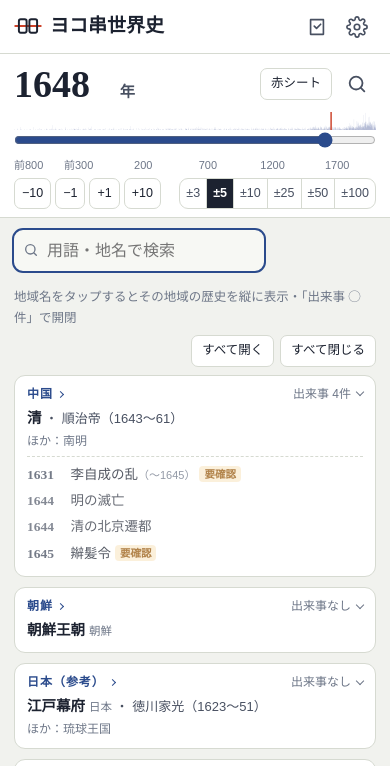
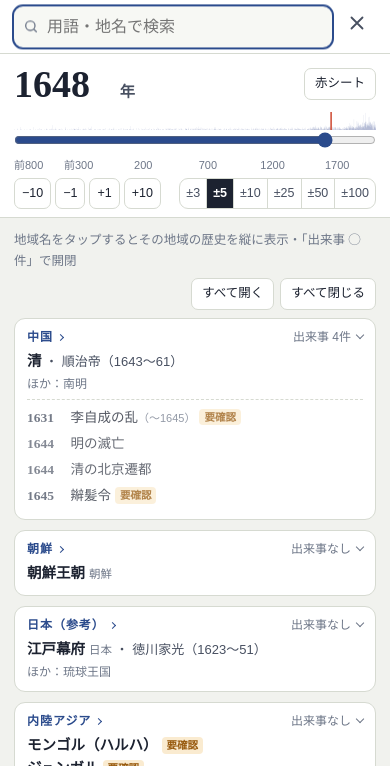
Before and after one commit to centredelmundo/-, a website with bundled scripts: page index.html in a window 390 px wide. Both pictures are taken after a click on the button "用語・地名で検索". Shown: the top 766 px of the page. Built offline with nearby package versions, Linux system fonts and the light colour scheme; a web font is replaced by a local one.

Commit message:
Search from any tab in the header and open details from search
- A term/place search box now sits at the top right on every tab (a
  search button that expands across the header on phones). It replaces
  the timeline's own search box.
- Picking an event, ruler or polity opens its detail/summary sheet
  right away; on the timeline it also moves to that year and marks the
  row as before. Places still jump to the map.

Co-Authored-By: Claude Opus 5.5 <noreply@anthropic.com>
Claude-Session: https://claude.ai/code/session_01Tu2rRbaSegXSA5R3zeK93g

```diff
--- a/css/app.css
+++ b/css/app.css
@@ -112,7 +112,26 @@ body::before { content: ""; position: fixed; inset: 0 0 auto; height: env(safe-a
 .tabs a.on { background: var(--ai-soft); color: var(--ai); font-weight: 700; }
 .count { font-style: normal; font-size: 11px; background: var(--shu); color: #fff; border-radius: 999px; padding: 0 6px; margin-left: 4px; font-weight: 700; }
 .count:empty { display: none; }
-.appbar .tools { margin-left: auto; display: flex; gap: 2px; }
+.appbar .tools { margin-left: auto; display: flex; gap: 2px; align-items: center; }
+/* 画面右上の検索欄（どの画面にも出す。PCは小さめの入力欄、スマホは虫めがねのボタン） */
+.gsearch { margin-right: 6px; }
+.gsearch input { width: 200px; padding: 5px 10px 5px 30px; font-size: 13.5px; transition: width .15s; }
+.gsearch input:focus { width: 260px; }
+.gsearch .suggest { width: min(400px, 92vw); max-height: min(420px, 70vh); }
+.gsearch-btn { display: none; }
+@media (max-width: 1099px) and (min-width: 860px) { .gsearch input { width: 150px; } .gsearch input:focus { width: 220px; } }
+@media (max-width: 859px) {
+  .gsearch { display: none; }
+  .gsearch-btn { display: inline-grid; }
+  /* 虫めがねを押すと、ヘッダーいっぱいに検索欄を出す */
+  .appbar.searching .gsearch { display: block; position: absolute; left: var(--gutter); right: calc(var(--gutter-r) + 44px); top: 50%; transform: translateY(-50%); margin: 0; }
+  .appbar.searching .gsearch input { width: 100%; font-size: 16px; }
+  .appbar.searching .gsearch .suggest { left: 0; right: auto; width: calc(100vw - var(--gutter) - var(--gutter-r)); }
+  .appbar.searching .brand { visibility: hidden; }
+  .appbar.searching .tools > a { display: none; }
+  .gsearch-btn .i-close, .appbar.searching .gsearch-btn .i-find { display: none; }
+  .appbar.searching .gsearch-btn .i-close { display: inline; }
+}
 .tabbar { display: none; }
 main#view { min-height: calc(100vh - var(--appbar-h)); }
 .page { max-width: 1240px; margin: 0 auto; padding: 18px var(--gutter-r) 40px var(--gutter); display: grid; gap: 16px; }
--- a/js/main.js
+++ b/js/main.js
@@ -5,8 +5,9 @@ import { $, $$, esc, toast, clamp, debounce } from './core/util.js';
 import { getProgress, onProgress, star } from './core/progress.js';
 import { dueItems } from './core/srs.js';
 import { build, questionsForEvent } from './core/quizgen.js';
-import { LOGO, ICON } from './views/common.js';
+import { LOGO, ICON, openEvent } from './views/common.js';
 import { openTerm, openWord } from './views/terms.js';
+import { wireSearch } from './views/search.js';
 import * as timeline from './views/timeline.js';
 import * as mapView from './views/map.js';
 import * as quiz from './views/quiz.js';
@@ -64,6 +65,8 @@ function shell() {
     <a class="brand" href="#timeline">${LOGO}<span>ヨコ串世界史</span></a>
     <nav class="tabs" aria-label="画面">${TABS.map(([k, n]) => `<a href="#${k}" data-tab="${k}">${n}${k === 'review' ? '<i class="count" data-due></i>' : ''}</a>`).join('')}</nav>
     <div class="tools">
+      <div class="search gsearch" id="gSearchBox"><span>${ICON.search}</span><input type="search" id="gSearch" placeholder="用語・地名で検索" autocomplete="off" aria-label="用語・地名で検索（どの画面からでも）" enterkeyhint="search"><div class="suggest" id="gSuggest" hidden></div></div>
+      <button class="iconbtn gsearch-btn" id="gSearchBtn" type="button" title="用語・地名で検索" aria-label="用語・地名で検索" aria-expanded="false"><span class="i-find">${ICON.search}</span><span class="i-close">${ICON.close}</span></button>
       <a class="iconbtn" href="#data" data-tab="data" title="データ確認" aria-label="データ確認">${ICON.data}</a>
       <a class="iconbtn" href="#settings" data-tab="settings" title="設定" aria-label="設定">${ICON.settings}</a>
     </div>
@@ -104,6 +107,33 @@ function route() {
   }
 }
 
+/**
+ * 画面右上の「用語・地名で検索」。どの画面からでも使える。
+ * 出来事・人物・王朝を選ぶとその概要（出来事は詳細）を開く。ヨコ年表を見ているときは、その年へ動かして行に印も付ける。
+ * 地名・「地図」を選ぶと勢力図のその場所へ。一問一答は文全体のシート。
+ * スマホ（幅が狭いとき）は虫めがねのボタンで、ヘッダーいっぱいの検索欄を開く
+ */
+function wireGlobalSearch() {
+  const bar = $('.appbar'), input = $('#gSearch'), btn = $('#gSearchBtn');
+  const close = () => { bar.classList.remove('searching'); btn.setAttribute('aria-expanded', 'false'); };
+  btn.addEventListener('click', () => {
+    const on = !bar.classList.contains('searching');
+    bar.classList.toggle('searching', on); btn.setAttribute('aria-expanded', String(on));
+    if (on) input.focus(); else input.blur();
+  });
+  input.addEventListener('keydown', e => { if (e.key === 'Escape') { close(); input.blur(); } });
+  input.addEventListener('blur', () => setTimeout(() => { if (document.activeElement !== input && !input.value) close(); }, 220));
+  wireSearch(app, input, $('#gSuggest'), {
+    onTerm: it => {
+      if (app.current === 'timeline') timeline.showHit(app, it);
+      if (it.ev) openEvent(app, it.ev);
+      else if (it.ref) openTerm(app, it.ref.key);
+    },
+    onPlace: ({ spec, year }) => app.showOnMap(spec, year),
+    onPick: () => { input.value = ''; close(); }
+  });
+}
+
 async function boot() {
   app.applyTheme();
   shell();
@@ -130,6 +160,7 @@ async function boot() {
     if (t.dataset.term) openTerm(app, t.dataset.term);
     else openWord(app, t.dataset.word, app.db.ichimon?.byId.get(t.dataset.ich) || null);
   });
+  wireGlobalSearch();
   route();
   updateDue();
   onProgress(updateDue);
--- a/js/views/search.js
+++ b/js/views/search.js
@@ -1,4 +1,4 @@
-// 検索欄の候補（ヨコ年表の「用語・地名で検索」と、勢力図の「地名で探す」で使う）
+// 検索欄の候補（画面右上の「用語・地名で検索」と、勢力図の「地名で探す」で使う）
 import { $$, esc, fmtYear, debounce, clamp } from '../core/util.js';
 import { base } from '../core/normalize.js';
 import { searchPlaces, periodText, placesOf, PLACE_KIND } from '../core/places.js';
@@ -30,8 +30,8 @@ export function wireSearch(app, input, box, { terms = true, onTerm, onPlace, onP
     if (terms) {
       const rest = evs.map(e => ({ y: e.year, label: e.title, tag: e.image ? '写真' : '出来事', ev: e, map: placesOf(e).length > 0 }));
       rest.sort((a, b) => (b.tag === '写真') - (a.tag === '写真'));
-      for (const r of db.rulers) if ([r.name, ...r.aliases].some(t => base(t).includes(q))) rest.push({ y: r.from, label: `${r.name}（${r.from}〜${r.to}）`, tag: '人物' });
-      for (const p of db.polities) if ([p.name, ...p.aliases].some(t => base(t).includes(q))) rest.push({ y: p.start, label: `${p.name}（${fmtYear(p.start)}〜${fmtYear(p.end)}）`, tag: '王朝・国家' });
+      for (const r of db.rulers) if ([r.name, ...r.aliases].some(t => base(t).includes(q))) rest.push({ y: r.from, label: `${r.name}（${r.from}〜${r.to}）`, tag: '人物', ref: r });
+      for (const p of db.polities) if ([p.name, ...p.aliases].some(t => base(t).includes(q))) rest.push({ y: p.start, label: `${p.name}（${fmtYear(p.start)}〜${fmtYear(p.end)}）`, tag: '王朝・国家', ref: p });
       items.push(...rest.slice(0, 30));
       // 読み込んだ一問一答の文からも探す（アプリのデータにない語でも見つかる）
       for (const it of searchIchimon(db.ichimon, input.value)) items.push({ y: it.y, label: snippet(it, input.value), tag: '一問一答', ich: it });
--- a/js/views/timeline.js
+++ b/js/views/timeline.js
@@ -2,7 +2,6 @@
 import { $, $$, esc, fmtYear, clamp, toast } from '../core/util.js';
 import { renderCards, densitySvg, ganttSvg, openEvent, openPolity, openIchimon, wireSheet, holdRepeat, ICON } from './common.js';
 import { ZoneMap, polityColor } from './mapcore.js';
-import { wireSearch } from './search.js';
 
 let state = null;
 
@@ -19,7 +18,6 @@ export function render(app, el) {
     <div class="year-big"><input id="tlYear" inputmode="numeric" aria-label="年" value="${fmtYear(app.year)}"><small>年</small></div>
     <div class="yb-mobile">
       <button class="btn small" id="tlSheet2" type="button" aria-pressed="false">赤シート</button>
-      <button class="iconbtn" id="tlSearchBtn" type="button" aria-label="用語で検索">${ICON.search}</button>
     </div>
     <div class="yb-ctrl">
       <div class="yb-steps">
@@ -35,12 +33,10 @@ export function render(app, el) {
       </div>
     </div>
     <div class="yb-tools">
-      <div class="search"><span>${ICON.search}</span><input type="search" id="tlSearch" placeholder="用語・地名で検索（例：ナントの王令）" autocomplete="off" aria-label="用語・地名で検索"><div class="suggest" id="tlSuggest" hidden></div></div>
       <button class="btn small" id="tlSheet" type="button" aria-pressed="false">赤シート</button>
     </div>
   </div></div>
   <div class="page">
-    <div class="search mobile-search" id="tlMobileSearch" hidden><span>${ICON.search}</span><input type="search" id="tlSearchM" placeholder="用語・地名で検索" autocomplete="off" aria-label="用語・地名で検索"><div class="suggest" id="tlSuggestM" hidden></div></div>
     <div class="tl-main">
       <div class="tl-map" id="tlMapCol">
         <div class="chips scroll" id="tlViews">${mapViews.map(([k, n]) => `<button class="chip" type="button" data-v="${k}">${esc(n)}</button>`).join('')}</div>
@@ -102,19 +98,6 @@ export function render(app, el) {
     $$('.term.open', cards).forEach(t => t.classList.remove('open'));
   };
   $$('#tlSheet, #tlSheet2', el).forEach(b => { b.classList.toggle('on', !!app.settings.sheet); b.addEventListener('click', toggleSheet); });
-  $('#tlSearchBtn', el).addEventListener('click', () => { const box = $('#tlMobileSearch', el); box.hidden = !box.hidden; if (!box.hidden) $('#tlSearchM', el).focus(); });
-  // 用語を選ぶとその年へ（写真のあるものは詳細も開く）。地名や「地図」を選ぶと勢力図のその場所へ
-  const search = {
-    onTerm: it => {
-      if (state && it.ev) state.hit = it.ev.id;
-      app.setYear(it.y);
-      // 作品・建築など写真のあるものは、詳細（写真つき）をそのまま開く
-      if (it.ev?.image) openEvent(app, it.ev);
-    },
-    onPlace: ({ spec, year }) => app.showOnMap(spec, year)
-  };
-  wireSearch(app, $('#tlSearch', el), $('#tlSuggest', el), search);
-  wireSearch(app, $('#tlSearchM', el), $('#tlSuggestM', el), search);
   $('#tlGantt', el).addEventListener('click', e => { const bar = e.target.closest('.bar'); if (bar) app.setYear(Number(bar.dataset.y)); });
 
   // 地図（PCのみ）
@@ -206,4 +189,12 @@ export function update() {
   if (y < a || y > b) range.value = clamp(y, a, b);
 }
 
+/** 画面右上の検索で選んだ用語の年へ動かし、出来事なら年表の行に印を付ける */
+export function showHit(app, it) {
+  if (!state) return false;
+  if (it.ev) state.hit = it.ev.id;
+  if (it.y != null) app.setYear(it.y, { force: true });
+  return true;
+}
+
 export function destroy() { state?.ro?.disconnect(); state = null; document.title = 'ヨコ串世界史'; }
```
Also changed, not shown: docs/design.md (+1 -0 lines), README.md.
